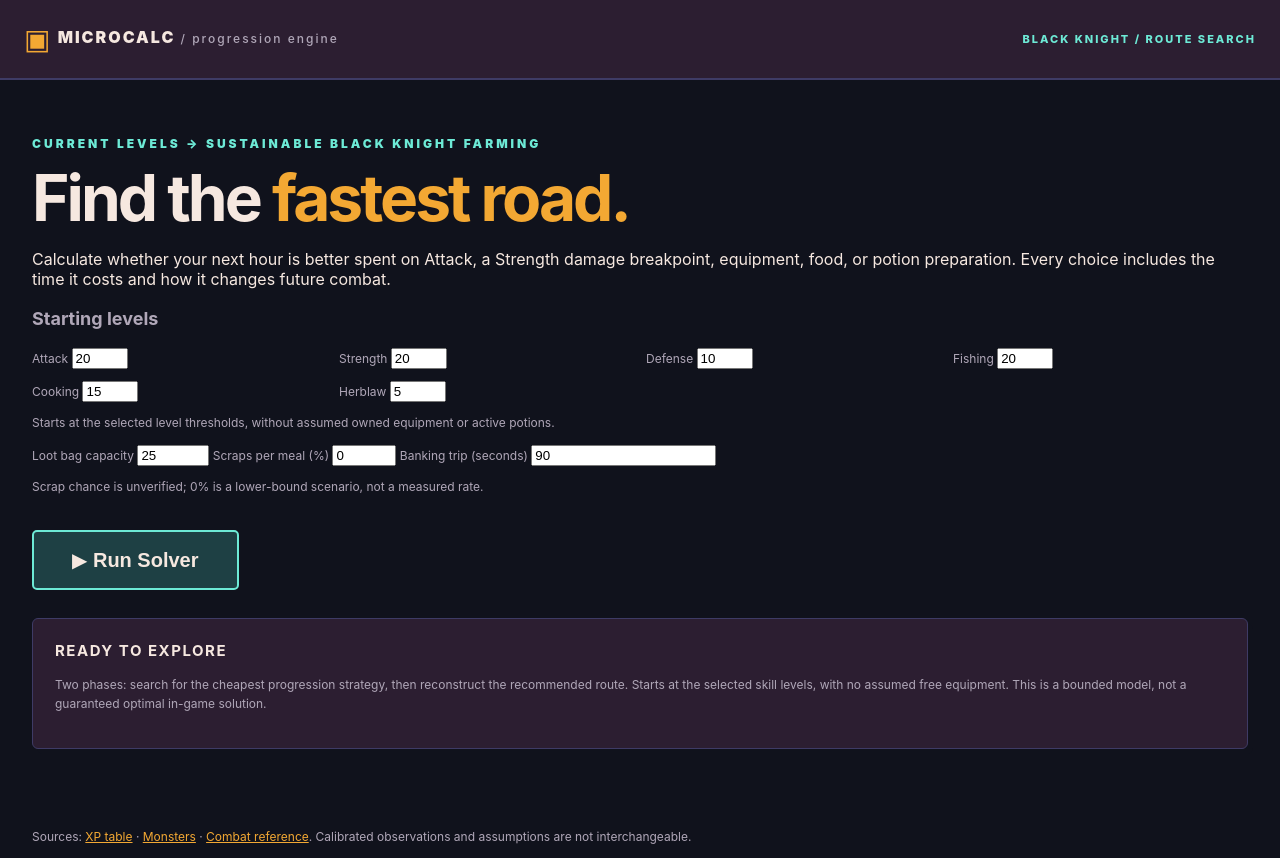
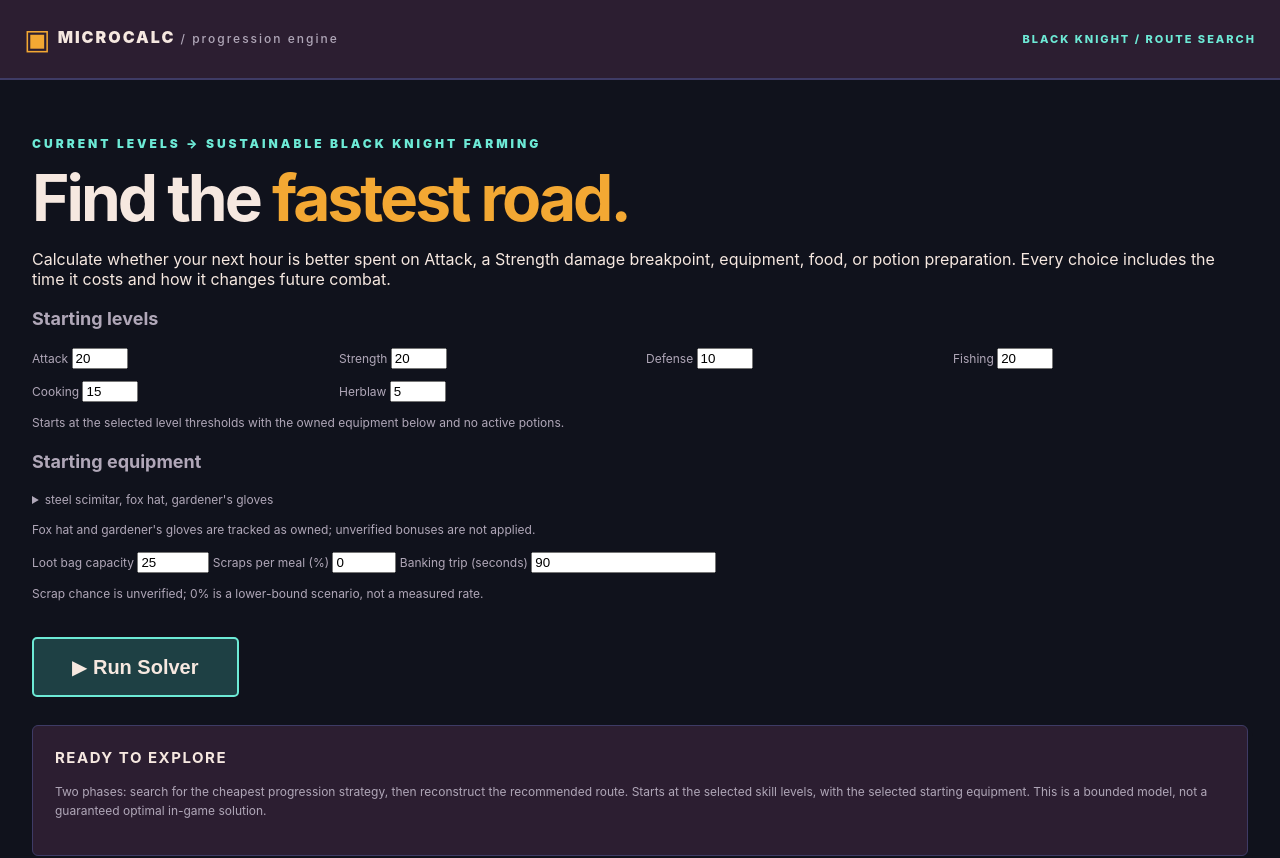
Before and after one commit to meleneth/microcalc, a Vue app: page / in a window 1280 px wide. Shown: the top 858 px of the page. Built offline with nearby package versions, Linux system fonts and the light colour scheme.

Commit message:
Seed editable owned equipment in Golden Path starting state

```diff
--- a/src/App.vue
+++ b/src/App.vue
@@ -2,8 +2,10 @@
 import { ref, computed, onUnmounted } from "vue";
 import { sources } from "./data.js";
 import { defaultStartingLevels, startingLevels } from "./startingLevels.js";
+import { defaultStartingGear, startingGearChoices } from "./startingGear.js";
 const maxStates=100000;
 const initialLevels=ref({...defaultStartingLevels});
+const ownedGear=ref([...defaultStartingGear]);
 const validLevels=computed(()=>{try{startingLevels(initialLevels.value);return true;}catch{return false;}});
 const bagCapacity=ref(25);
 const scrapPercent=ref(0);
@@ -34,7 +36,7 @@ function run(){
     }
   };
   worker.onerror=e=>{error.value=e.message||"Solver worker failed";status.value="error";worker?.terminate();worker=null;};
-  worker.postMessage({type:"run",options:{maxStates,maxLevel:45,startingLevels:{...initialLevels.value},bagCapacity:Number(bagCapacity.value),scrapChance:Number(scrapPercent.value)/100,bankSeconds:Number(bankSeconds.value)}});
+  worker.postMessage({type:"run",options:{maxStates,maxLevel:45,startingLevels:{...initialLevels.value},startingGear:[...ownedGear.value],bagCapacity:Number(bagCapacity.value),scrapChance:Number(scrapPercent.value)/100,bankSeconds:Number(bankSeconds.value)}});
 }
 onUnmounted(()=>worker?.terminate());
 </script>
@@ -52,8 +54,20 @@ onUnmounted(()=>worker?.terminate());
             {{skill}} <input type="number" min="1" max="99" step="1" v-model.number="initialLevels[skill]" :disabled="status==='running'">
           </label>
         </div>
-        <p>Starts at the selected level thresholds, without assumed owned equipment or active potions.</p>
+        <p>Starts at the selected level thresholds with the owned equipment below and no active potions.</p>
         <p v-if="!validLevels" class="warning">All starting levels must be integers from 1 to 99.</p>
+      </div>
+      <div class="note">
+        <h2>Starting equipment</h2>
+        <details>
+          <summary>{{ownedGear.join(', ')||'None owned'}}</summary>
+          <div class="metrics">
+            <label v-for="item in startingGearChoices" :key="item">
+              <input type="checkbox" :value="item" v-model="ownedGear" :disabled="status==='running'"> {{item}}
+            </label>
+          </div>
+        </details>
+        <p>Fox hat and gardener's gloves are tracked as owned; unverified bonuses are not applied.</p>
       </div>
       <div class="note">
         <label>Loot bag capacity <input type="number" min="1" max="1000" v-model.number="bagCapacity" :disabled="status==='running'"></label>
@@ -64,7 +78,7 @@ onUnmounted(()=>worker?.terminate());
       <button class="run-button" :disabled="status==='running'||!validLevels" @click="run">{{status==='running'?'Solving…':'▶ Run Solver'}}</button>
     </section>
     <main class="solver-view">
-      <section v-if="status==='idle'" class="panel"><h2>Ready to explore</h2><p class="note">Two phases: search for the cheapest progression strategy, then reconstruct the recommended route. Starts at the selected skill levels, with no assumed free equipment. This is a bounded model, not a guaranteed optimal in-game solution.</p></section>
+      <section v-if="status==='idle'" class="panel"><h2>Ready to explore</h2><p class="note">Two phases: search for the cheapest progression strategy, then reconstruct the recommended route. Starts at the selected skill levels, with the selected starting equipment. This is a bounded model, not a guaranteed optimal in-game solution.</p></section>
       <section v-if="status==='running'" class="panel" aria-live="polite">
         <div class="section-head"><h2>{{progress?.phase==='route'?'Phase 2 / Reconstructing route':progress?.phase==='optimization'?'Phase 2 / Improving the best route':'Phase 1 / Finding a feasible route'}}</h2><span class="tag">RUNNING</span></div>
         <div class="progress-track"><div class="progress-fill" :style="{width:percent+'%'}"></div></div>
--- a/src/goldenPath.js
+++ b/src/goldenPath.js
@@ -1,5 +1,6 @@
 import { xp, mobs } from "./data.js";
 import { startingLevels } from "./startingLevels.js";
+import { startingGear } from "./startingGear.js";
 import { earlyGear } from "./earlyGear.js";
 import { lootTables, expectedKillsForDrop } from "./lootTables.js";
 import { foods } from "./foods.js";
@@ -382,7 +383,7 @@ export function* solveGoldenPathProgress(userOptions={}){
   const opts={...defaultOptions,...userOptions};
   for(const v of ["maxStates","maxLevel","minimumKnightKillsPerHour","maxFoodPerKill"])
     if(!Number.isFinite(opts[v])||opts[v]<=0)throw new RangeError(`Invalid ${v}`);
-  const initial={...startingLevels(opts.startingLevels),gear:[],potion:null};
+  const initial={...startingLevels(opts.startingLevels),gear:startingGear(opts.startingGear),potion:null};
   const heap=new Heap(),dist=new Map(),nodes=new Map(),buckets=new Map();
   const startKey=toKey(initial);
   const begin={key:startKey,state:initial,cost:0,history:{state:initial,parent:null,action:null}};
@@ -480,7 +481,7 @@ export function* solveGoldenPathProgress(userOptions={}){
     expanded,visited:discovered,pruned,limitReached:expanded>=opts.maxStates,
     assumptions:{foodSupply:"estimated",combatAccuracy:"partly calibrated",
       enemyDamage:"provisional",groupCombat:"excluded pending damage attribution",
-      energy:"nonbinding",gear:"drop-sourced only",bagCapacity:opts.bagCapacity??25,
+      energy:"nonbinding",gear:"starting inventory plus drop-sourced upgrades",bagCapacity:opts.bagCapacity??25,
       scrapChance:opts.scrapChance??0,banking:"expected full-bag renewal; unknown tables use fallback"},
     start:initial,
     reason:incumbent?"Feasible modeled route found; shortest route not proven.":
--- /dev/null
+++ b/src/startingGear.js
@@ -0,0 +1,8 @@
+import { earlyGear } from "./earlyGear.js";
+export const defaultStartingGear=Object.freeze(["steel scimitar","fox hat","gardener's gloves"]);
+export const startingGearChoices=Object.freeze([...new Set([...defaultStartingGear,...earlyGear.map(g=>g.name)])].sort());
+export function startingGear(items=defaultStartingGear){
+  if(!Array.isArray(items)||items.some(item=>!startingGearChoices.includes(item)))
+    throw new RangeError("Unknown starting equipment");
+  return [...new Set(items)].sort();
+}
```
Also changed, not shown: 2 other files (tests, documents, lock files or other folders).
